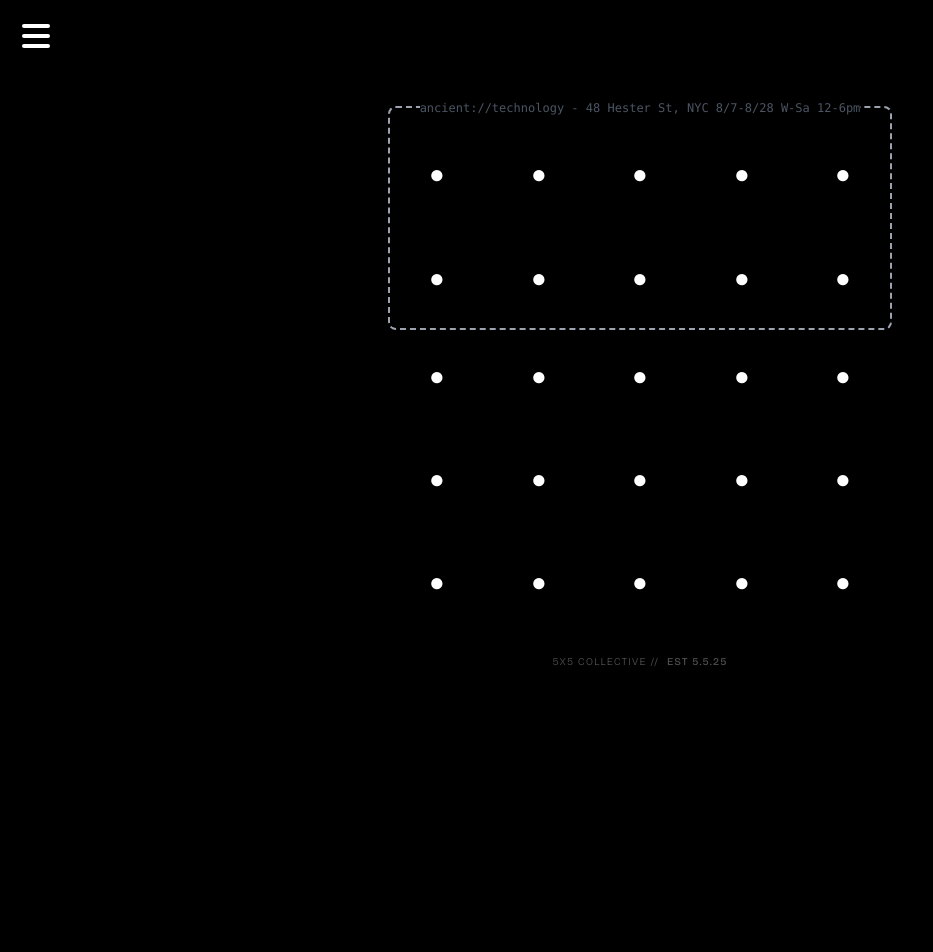
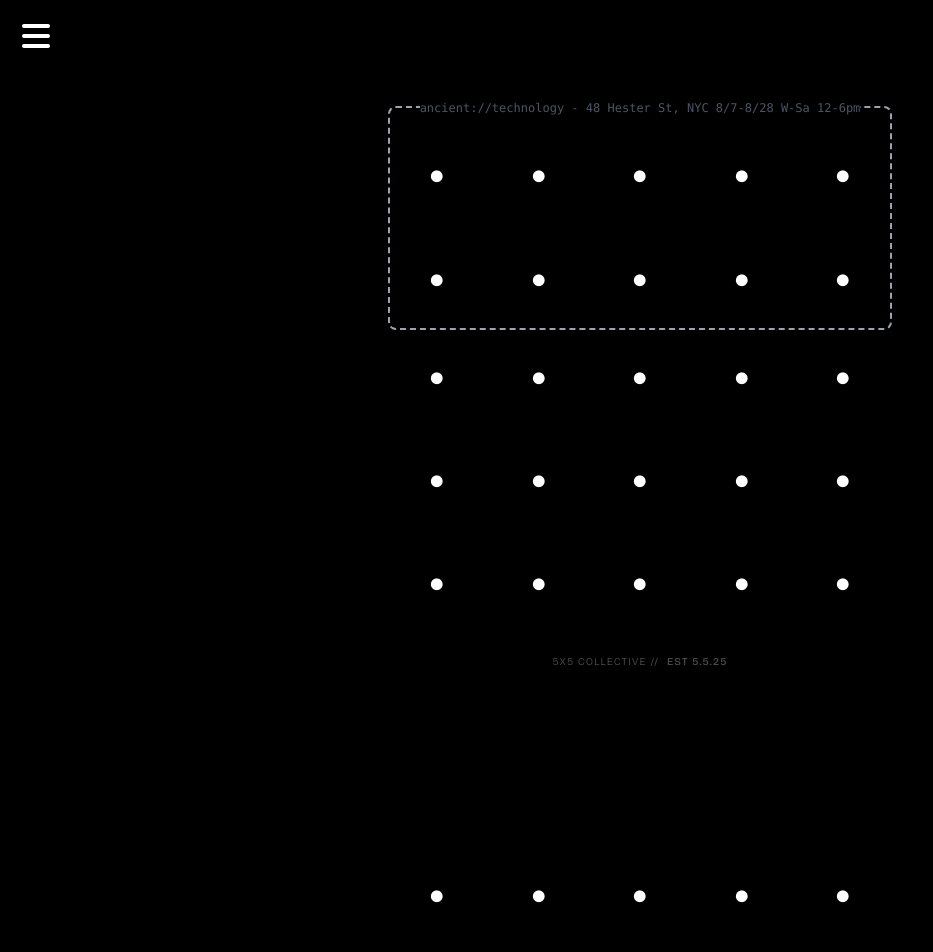
Before and after one commit to nkumar23/5x5, a Next.js app: page / in a window 1280 px wide. Shown: the top 952 px of the page, without its empty margins (0-933 px from the left). Before the commit the page ends 800 px from the top, so only its background shows below. Built offline with nearby package versions, Linux system fonts and the light colour scheme.

Commit message:
Scrolling

```diff
--- a/src/components/ui/AnimatedGrid.tsx
+++ b/src/components/ui/AnimatedGrid.tsx
@@ -950,8 +950,8 @@ export default function AnimatedGrid({ slug = null }: AnimatedGridProps) {
         </motion.div>
       </div>
       {/* Overflow grid section (beneath-the-fold, scroll to reveal) */}
-      <div className="absolute top-full w-full mt-12 flex justify-center">
-        <div className="grid grid-rows-2 grid-cols-5 gap-2 aspect-[5/2] select-none overflow-x-auto">
+      <div className="top-full w-full mt-12 flex justify-center">
+        <div className="grid grid-rows-2 grid-cols-5 gap-2 aspect-[5/2] select-none overflow-x-auto w-[90vw] max-w-[500px]">
           {overflowRows.map((row, rowIndex) =>
             row.map((content, colIndex) => {
               const dotKey = `overflow-${rowIndex + 3}-${colIndex}`;
```
